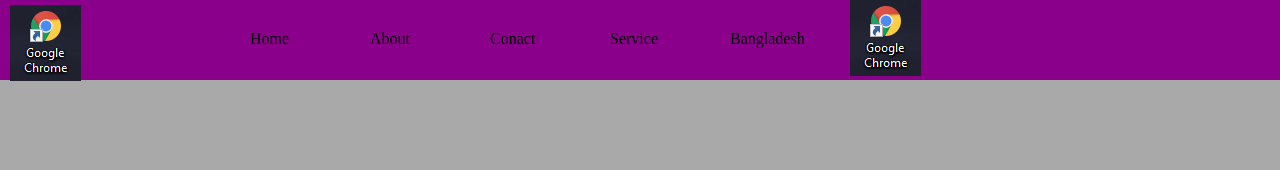
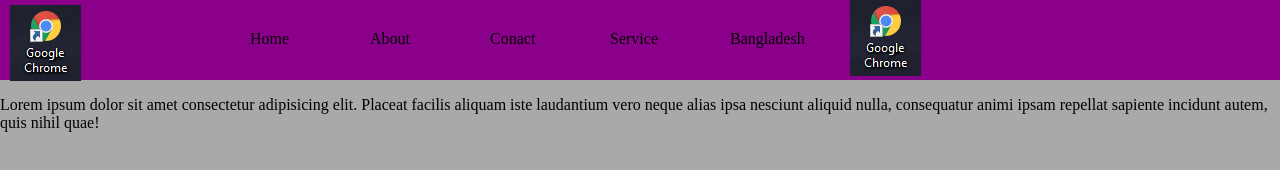
Before and after one commit to rajeshJSweb/portfolio, a plain HTML site: page index.html in a window 1280 px wide. Drawn offline with Linux system fonts and the light colour scheme.

Commit message:
new commit

```diff
--- a/index.html
+++ b/index.html
@@ -21,5 +21,6 @@
             <img src="img/logo.PNG" alt="logo">
         </ul>
     </nav>
+    <p>Lorem ipsum dolor sit amet consectetur adipisicing elit. Placeat facilis aliquam iste laudantium vero neque alias ipsa nesciunt aliquid nulla, consequatur animi ipsam repellat sapiente incidunt autem, quis nihil quae!</p>
 </body>
 </html>
```
